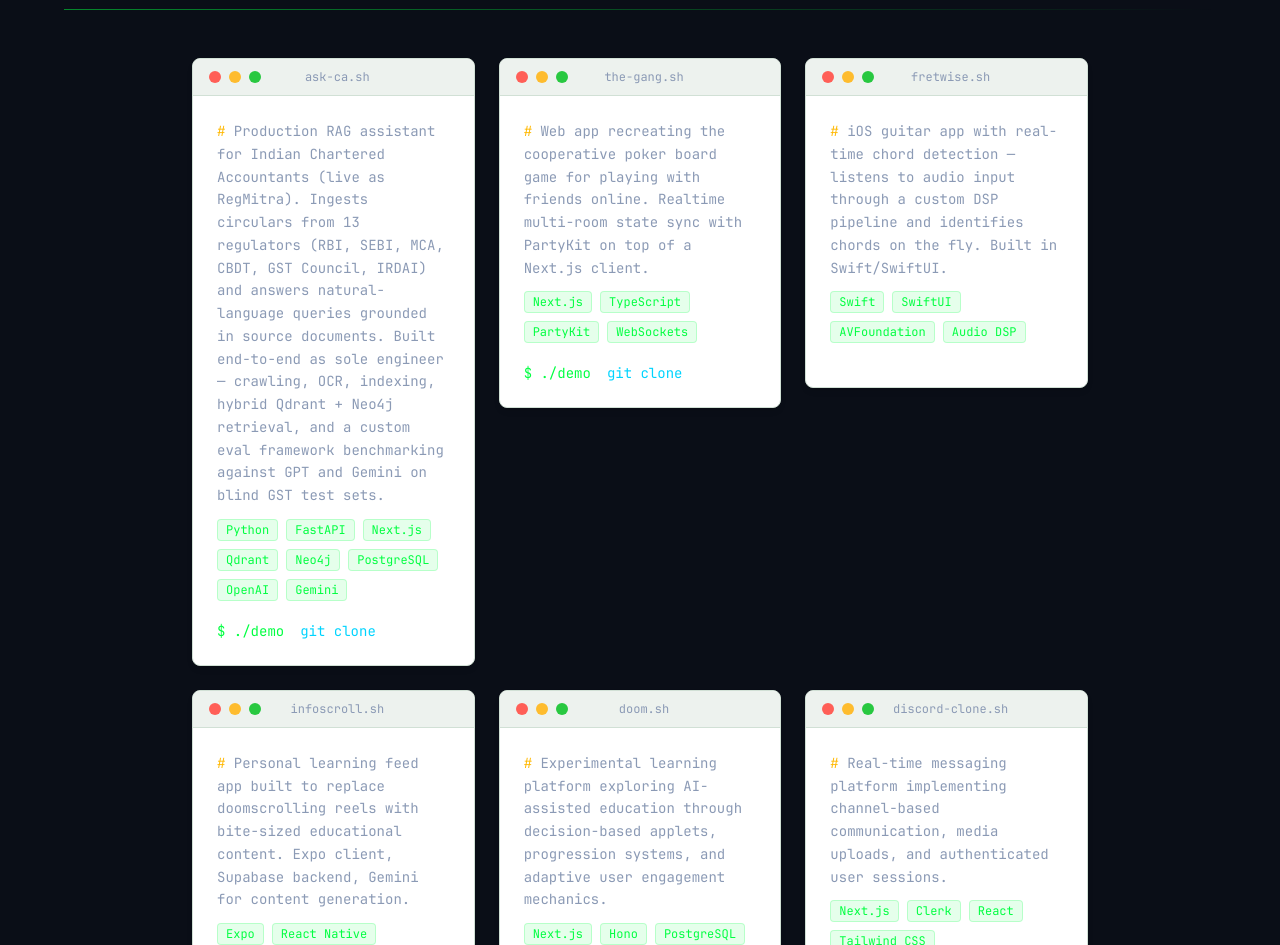
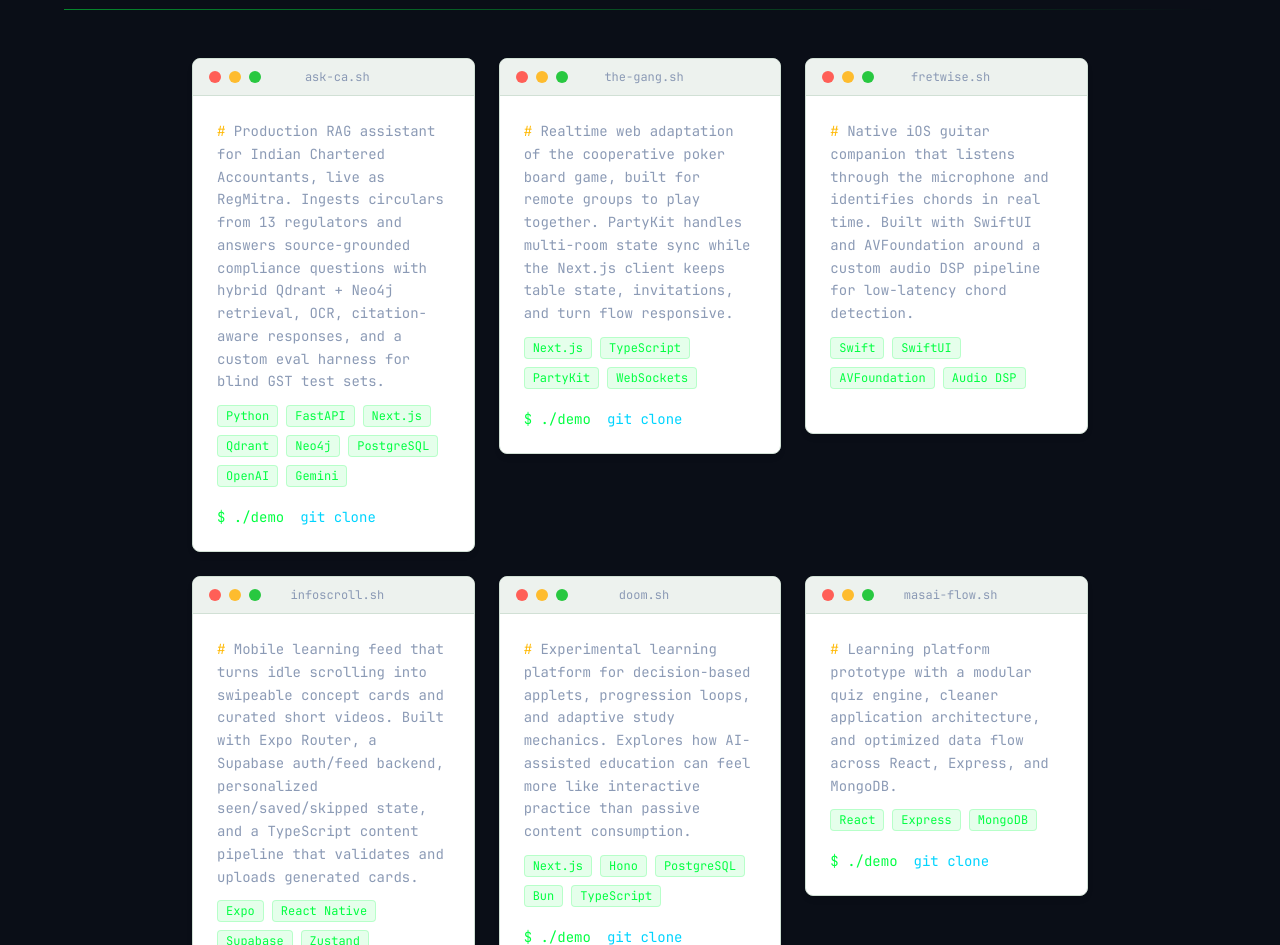
Before and after one commit to karankotai/karankotai.github.io, a Vue app: page / in a window 1280 px wide. Shown: the part 3067-4012 px from the top of the page. Built offline with nearby package versions, Linux system fonts and the light colour scheme.

Commit message:
docs: refresh portfolio project descriptions

```diff
--- a/src/data/projects.ts
+++ b/src/data/projects.ts
@@ -3,45 +3,39 @@ import type { Project } from '@/types'
 export const projects: Project[] = [
   {
     title: 'Ask CA',
-    description: 'Production RAG assistant for Indian Chartered Accountants (live as RegMitra). Ingests circulars from 13 regulators (RBI, SEBI, MCA, CBDT, GST Council, IRDAI) and answers natural-language queries grounded in source documents. Built end-to-end as sole engineer — crawling, OCR, indexing, hybrid Qdrant + Neo4j retrieval, and a custom eval framework benchmarking against GPT and Gemini on blind GST test sets.',
+    description: 'Production RAG assistant for Indian Chartered Accountants, live as RegMitra. Ingests circulars from 13 regulators and answers source-grounded compliance questions with hybrid Qdrant + Neo4j retrieval, OCR, citation-aware responses, and a custom eval harness for blind GST test sets.',
     tech: ['Python', 'FastAPI', 'Next.js', 'Qdrant', 'Neo4j', 'PostgreSQL', 'OpenAI', 'Gemini'],
     live: 'https://reg-mitra-mvp.vercel.app/',
     repo: 'https://github.com/karankotai/ask-ca',
   },
   {
     title: 'The Gang',
-    description: 'Web app recreating the cooperative poker board game for playing with friends online. Realtime multi-room state sync with PartyKit on top of a Next.js client.',
+    description: 'Realtime web adaptation of the cooperative poker board game, built for remote groups to play together. PartyKit handles multi-room state sync while the Next.js client keeps table state, invitations, and turn flow responsive.',
     tech: ['Next.js', 'TypeScript', 'PartyKit', 'WebSockets'],
     live: 'https://the-gang-sooty.vercel.app/',
     repo: 'https://github.com/karankotai/the-gang',
   },
   {
     title: 'Fretwise',
-    description: 'iOS guitar app with real-time chord detection — listens to audio input through a custom DSP pipeline and identifies chords on the fly. Built in Swift/SwiftUI.',
+    description: 'Native iOS guitar companion that listens through the microphone and identifies chords in real time. Built with SwiftUI and AVFoundation around a custom audio DSP pipeline for low-latency chord detection.',
     tech: ['Swift', 'SwiftUI', 'AVFoundation', 'Audio DSP'],
   },
   {
     title: 'InfoScroll',
-    description: 'Personal learning feed app built to replace doomscrolling reels with bite-sized educational content. Expo client, Supabase backend, Gemini for content generation.',
-    tech: ['Expo', 'React Native', 'Supabase', 'Gemini', 'TypeScript'],
+    description: 'Mobile learning feed that turns idle scrolling into swipeable concept cards and curated short videos. Built with Expo Router, a Supabase auth/feed backend, personalized seen/saved/skipped state, and a TypeScript content pipeline that validates and uploads generated cards.',
+    tech: ['Expo', 'React Native', 'Supabase', 'Zustand', 'TypeScript'],
+    repo: 'https://github.com/karankotai/infoscroll',
   },
   {
     title: 'Doom',
-    description: 'Experimental learning platform exploring AI-assisted education through decision-based applets, progression systems, and adaptive user engagement mechanics.',
+    description: 'Experimental learning platform for decision-based applets, progression loops, and adaptive study mechanics. Explores how AI-assisted education can feel more like interactive practice than passive content consumption.',
     tech: ['Next.js', 'Hono', 'PostgreSQL', 'Bun', 'TypeScript'],
     live: 'https://doom-frontend.vercel.app/',
     repo: 'https://github.com/karankotai/doom',
   },
   {
-    title: 'Discord Clone',
-    description: 'Real-time messaging platform implementing channel-based communication, media uploads, and authenticated user sessions.',
-    tech: ['Next.js', 'Clerk', 'React', 'Tailwind CSS'],
-    live: 'https://discord-clone-eodjnjs66-karnkings-projects.vercel.app/invite/4dd94ced-2eb8-4ae0-954a-da152efef73f',
-    repo: 'https://github.com/karankotai/discord-clone',
-  },
-  {
     title: 'Masai Flow',
-    description: 'Modular learning platform featuring an interactive quiz engine, improved application architecture, and optimized data flow.',
+    description: 'Learning platform prototype with a modular quiz engine, cleaner application architecture, and optimized data flow across React, Express, and MongoDB.',
     tech: ['React', 'Express', 'MongoDB'],
     live: 'https://masai-flow.vercel.app/',
     repo: 'https://github.com/karankotai/Masai-Flow',
```
